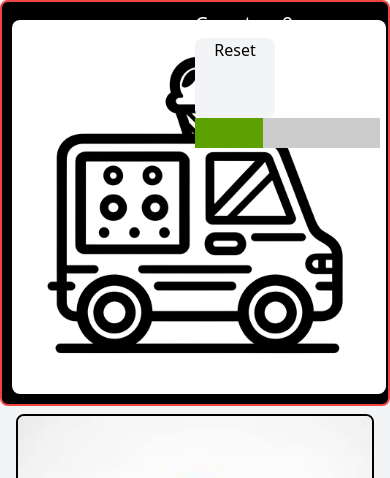
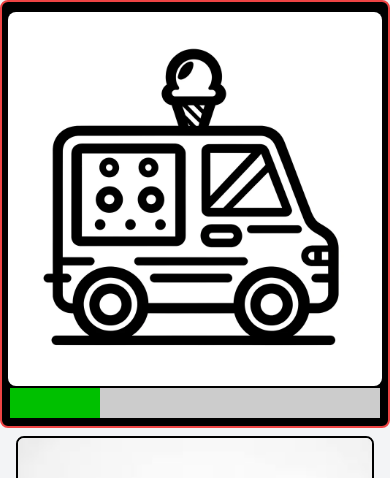
Before and after one commit to Hhorowitz734/optotypes_for_kids, a React (Create React App) app: page / in a window 390 px wide. Shown: the top 478 px of the page. Built offline with nearby package versions, Linux system fonts and the light colour scheme.

Commit message:
new rework of ui

```diff
--- /dev/null
+++ b/src/components/OptionsPanel.jsx
@@ -0,0 +1,75 @@
+import React, { Component } from 'react';
+import Options from './Options';
+
+class OptionsPanel extends Component {
+
+
+    constructor(props) {
+        super(props);
+
+        this.state = {
+            mapping: props.mapping,
+            incrementFunction: props.incrementFunction,
+            isORight: props.isORight,
+            wrongAnswers: props.wrongAnswers
+        };
+    }
+
+
+
+    render() {
+
+        const {mapping, isORight, wrongAnswers, incrementFunction} = this.state;
+
+        return (
+            <div className='m-2 grid grid-cols-1 md:grid-cols-4 gap-4 w-full px-4 '>
+                {mapping ? (
+                    <Options
+                        isRight={isORight[0]}
+                        incrementFunction={incrementFunction}
+                        picture={isORight[0] ?  mapping.correct_result : wrongAnswers[0]}
+                    />
+                ) : (
+                    <p>Loading...</p>
+                )}
+
+                {mapping ? (
+                    <Options
+                        isRight={isORight[1]}
+                        incrementFunction={incrementFunction}
+                        picture={isORight[1] ? mapping.correct_result : wrongAnswers[1]}
+                    />
+                ) : (
+                    <p>Loading...</p>
+                )}
+
+                {mapping ? (
+                    <Options
+                        isRight={isORight[2]}
+                        incrementFunction={incrementFunction}
+                        picture={isORight[2] ? mapping.correct_result : wrongAnswers[2]}
+                    />
+                ) : (
+                    <p>Loading...</p>
+                )}
+
+                {mapping ? (
+                    <Options
+                        isRight={isORight[3]}
+                        incrementFunction={incrementFunction}
+                        picture={isORight[3] ? mapping.correct_result : wrongAnswers[3]}
+                    />
+                ) : (
+                    <p>Loading...</p>
+                )}
+            </div>
+        )
+    }
+
+
+}
+
+
+
+// Export the component
+export default OptionsPanel;
--- a/src/components/TimerBar.jsx
+++ b/src/components/TimerBar.jsx
@@ -38,7 +38,7 @@ class TimerBar extends Component {
 
   getColor() {
     const { timeLeft, totalTime } = this.state;
-    const red = Math.min(255, Math.floor((totalTime - timeLeft) * (255 / totalTime)));
+    const red = Math.min(255, Math.floor((totalTime - timeLeft) * (255 / totalTime))) - 150;
     const green = Math.min(255, Math.floor(timeLeft * (255 / totalTime)));
     return `rgb(${red},${green},0)`;
   }
--- a/src/pages/OptotypeQuestion.jsx
+++ b/src/pages/OptotypeQuestion.jsx
@@ -3,6 +3,9 @@ import React, { Component } from 'react';
 import ODisplay from '../components/ODisplay.jsx';
 import Options from '../components/Options.jsx';
 import TimerBar from '../components/TimerBar.jsx';
+
+import OptionsPanel from '../components/OptionsPanel.jsx';
+
 
 class OptotypeQuestion extends Component {
 
@@ -57,8 +60,6 @@ class OptotypeQuestion extends Component {
                     const correctOptionArray = data.correctOptionArray;
                     const wrongAnswers = this.getRandomElements(correctOptionArray, 3);
 
-                    console.log(wrongAnswers)
-
                     this.setState({ mappings, mapping: randomMapping, wrongAnswers });
                     this.setState({ correctOptionArray: correctOptionArray });
                 } else {
@@ -96,22 +97,9 @@ class OptotypeQuestion extends Component {
     }
 
     updateTimerTime(lastWasRight) {
-        if (lastWasRight && this.state.currentTimeIndex < this.state.timesSec.length - 1) {
-            this.setState(prevState => ({
-                currentTimeIndex: prevState.currentTimeIndex + 1
-            }))
-
-            if (this.timerBarRef.current) {
-                this.timerBarRef.current.resetTimer(this.state.timesSec[this.state.currentTimeIndex]);
-              }
+        if (lastWasRight && this.timerBarRef.current) {
+            this.timerBarRef.current.resetTimer(30);
         }
-        else {
-            if (this.timerBarRef.current) {
-                this.timerBarRef.current.resetTimer(this.state.timesSec[this.state.currentTimeIndex]);
-              }
-        }
-
-
     }
 
 
@@ -170,66 +158,34 @@ class OptotypeQuestion extends Component {
         return (
             <div className='h-screen lg:overflow-hidden bg-gray-100 flex flex-col items-center justify-between'>
 
-                <div className="grid grid-cols-2 bg-black border-2 border-red-500 rounded-lg w-screen ml-4 mr-4 p-2 h-2/3">
-                    <div className='mt-2'>
-                        {mapping ? <ODisplay
-                        optotype={mapping.optotype}
-                        chartSizesMM={chartSizesMM}
-                        currentSizeIndex={currentSizeIndex}
-                        /> : <p>Loading...</p>}
-                    </div>
-                    <div>
-                        <h1 className='text-xl text-white  '>Counter: {count}</h1>
-                        <div className='bg-gray-100 hover:bg-gray-300 w-20 h-20 rounded-lg text-center align-middle cursor-pointer'
-                        onClick={this.resetQuestion}>Reset</div>
-                        <TimerBar
-                        timeToCount = {timesSec[currentTimeIndex]}
-                        ref={this.timerBarRef} />
+                <div className="flex flex-col justify-center items-center bg-black border-2 border-red-500 rounded-lg w-screen ml-4 mr-4 p-2 h-2/3">
+
+                    <div className="flex-grow flex justify-center items-center w-full">
+                        {mapping ? (
+                            <ODisplay
+                            optotype={mapping.optotype}
+                            chartSizesMM={chartSizesMM}
+                            currentSizeIndex={currentSizeIndex}
+                            />
+                        ) : (
+                            <p>Loading...</p>
+                        )}
                     </div>
 
+                    <TimerBar timeToCount={30}
+                    ref={this.timerBarRef} />
                 </div>
 
-                <div className='m-2 grid grid-cols-1 md:grid-cols-4 gap-4 w-full px-4 '>
-                    {mapping ? (
-                        <Options
-                            isRight={isORight[0]}
-                            incrementFunction={this.getNewQuestion}
-                            picture={isORight[0] ? mapping.correct_result : wrongAnswers[0]}
-                        />
-                    ) : (
-                        <p>Loading...</p>
-                    )}
 
-                    {mapping ? (
-                        <Options
-                            isRight={isORight[1]}
-                            incrementFunction={this.getNewQuestion}
-                            picture={isORight[1] ? mapping.correct_result : wrongAnswers[1]}
-                        />
-                    ) : (
-                        <p>Loading...</p>
-                    )}
+                {mapping ? ( <OptionsPanel
+                    mapping = {mapping}
+                    isORight = {isORight}
+                    wrongAnswers = {wrongAnswers}
+                    incrementFunction = {this.getNewQuestion} /> ) :
+                    <p> Loading...</p> }
 
-                    {mapping ? (
-                        <Options
-                            isRight={isORight[2]}
-                            incrementFunction={this.getNewQuestion}
-                            picture={isORight[2] ? mapping.correct_result : wrongAnswers[2]}
-                        />
-                    ) : (
-                        <p>Loading...</p>
-                    )}
 
-                    {mapping ? (
-                        <Options
-                            isRight={isORight[3]}
-                            incrementFunction={this.getNewQuestion}
-                            picture={isORight[3] ? mapping.correct_result : wrongAnswers[3]}
-                        />
-                    ) : (
-                        <p>Loading...</p>
-                    )}
-                </div>
+
             </div>
         );
     }
```
